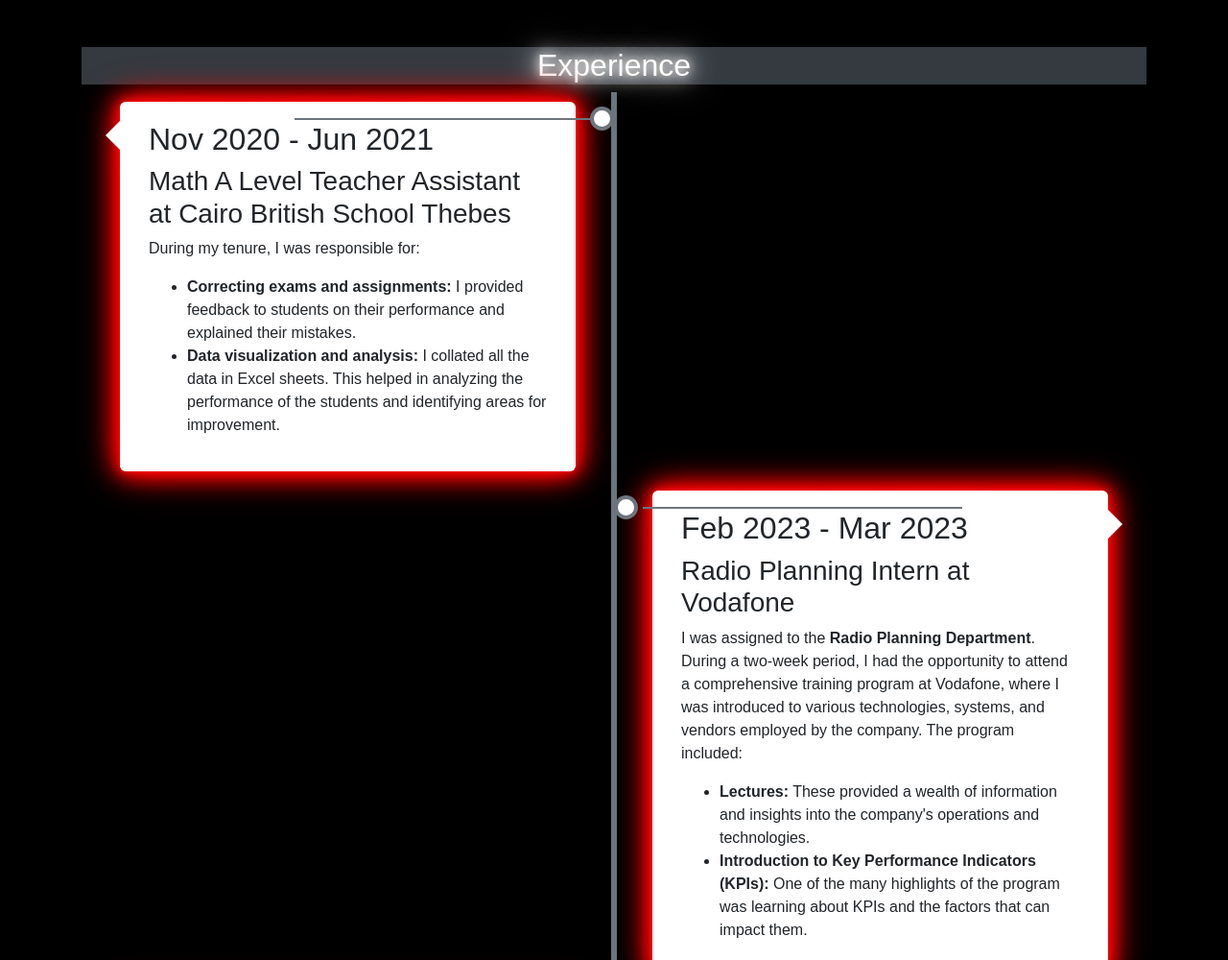
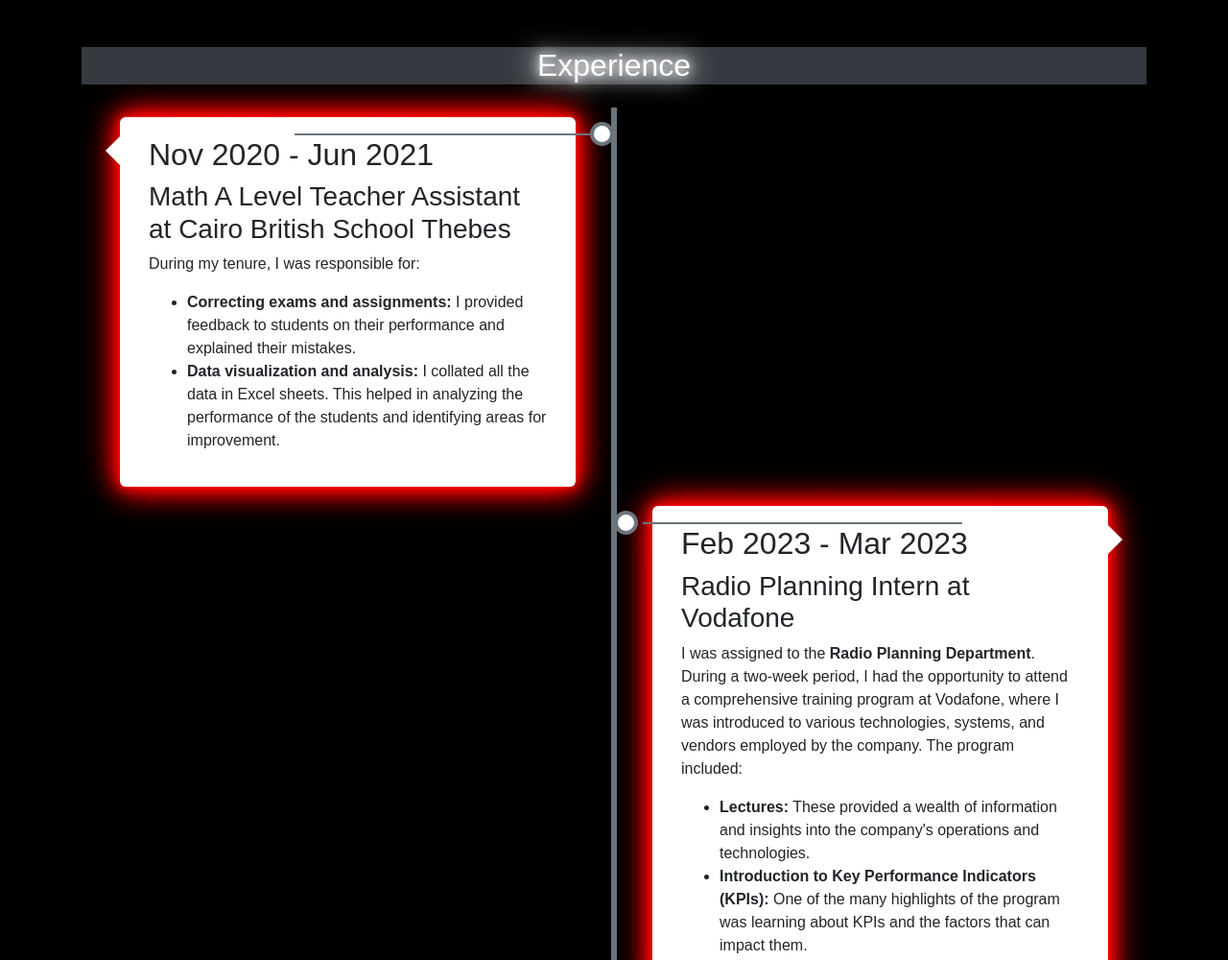
Before and after one commit to BassemAdam/BassemAdam.github.io, a plain HTML site: page index.html in a window 1280 px wide. Shown: the part 967-1967 px from the top of the page at 96% size. Drawn offline with nearby package versions, Linux system fonts and the light colour scheme.

Commit message:
Update index.html

```diff
--- a/index.html
+++ b/index.html
@@ -139,7 +139,7 @@
       </section>
       <section id="experience" class="my-5 d-none d-lg-block d-md-block">
         <h2 data-aos="fade-in" class="text-center text-white bg-dark">Experience</h2>
-        <div class="timeline  " >
+        <div class="timeline  mt-4" >
           <div class="timeline-item" data-aos="fade-right" data-aos-duration="2000" data-aos-easing="ease-in-out">
             <div class="timeline-icon"></div>
             <div class="timeline-content body-style" >
```
